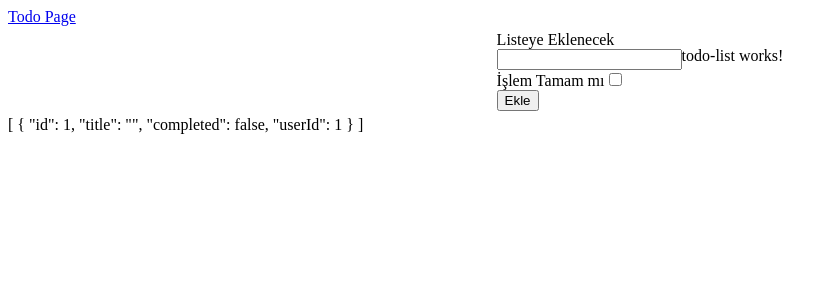
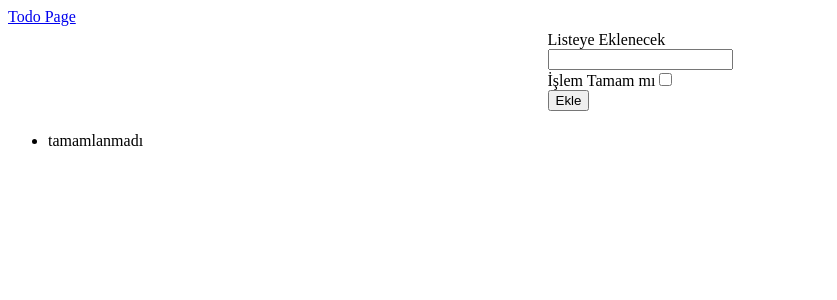
Before and after one commit to neominalsolutions/SiemensNg02, an Angular app: page /todos in a window 1280 px wide. Both pictures are taken after a click on the button "Ekle". Shown: the top 300 px of the page, without its empty margins (0-837 px from the left). Built offline with nearby package versions, Linux system fonts and the light colour scheme.

Commit message:
TodoItem

```diff
--- a/src/app/pages/todo-page/features/todo-list/todo-list.component.html
+++ b/src/app/pages/todo-page/features/todo-list/todo-list.component.html
@@ -1 +1,6 @@
-<p>todo-list works!</p>
+<ul>
+  <li *ngFor="let item of items">
+    {{item.title}}
+    <span>{{item.completed ? 'tamamlandı':'tamamlanmadı'}}</span>
+  </li>
+</ul>
--- a/src/app/pages/todo-page/todo-page.component.html
+++ b/src/app/pages/todo-page/todo-page.component.html
@@ -3,9 +3,11 @@
   flexDirection:'row',
   justifyContent:'center', padding:'5px'}">
   <app-todo-create (addClick)="onItemAdd($event)"></app-todo-create>
+</div>
 
-  <app-todo-list></app-todo-list>
+<div>
+  <app-todo-list [items]="todos"></app-todo-list>
 </div>
 
 
-{{todos | json}}
+<!-- {{todos | json}} -->
--- a/src/app/pages/todo-page/todo-page.component.ts
+++ b/src/app/pages/todo-page/todo-page.component.ts
@@ -1,6 +1,6 @@
 import { Component } from '@angular/core';
 import { Todo } from './models/todo';
-import * as _ from 'lodash'
+import * as _ from 'lodash';
 @Component({
   templateUrl: './todo-page.component.html',
   styleUrls: ['./todo-page.component.scss'],
@@ -10,12 +10,15 @@ export class TodoPageComponent {
 
   onItemAdd($event: Todo) {
     console.log('$event', $event);
-    const todo: Todo = {
-      id: this.todos.length + 1,
-      title: $event.title,
-      completed: $event.completed,
-      userId: $event.userId,
-    };
+    // const todo: Todo = {
+    //   id: this.todos.length + 1,
+    //   title: $event.title,
+    //   completed: $event.completed,
+    //   userId: $event.userId,
+    // };
+    $event.id = this.todos.length + 1;
+
+    const todo = _.cloneDeep($event);
     this.todos.push(todo);
   }
 }
```
Also changed, not shown: src/app/pages/todo-page/features/todo-item/todo-item.component.ts (+7 -3 lines), src/app/pages/todo-page/features/todo-list/todo-list.component.ts (+4 -3 lines).
